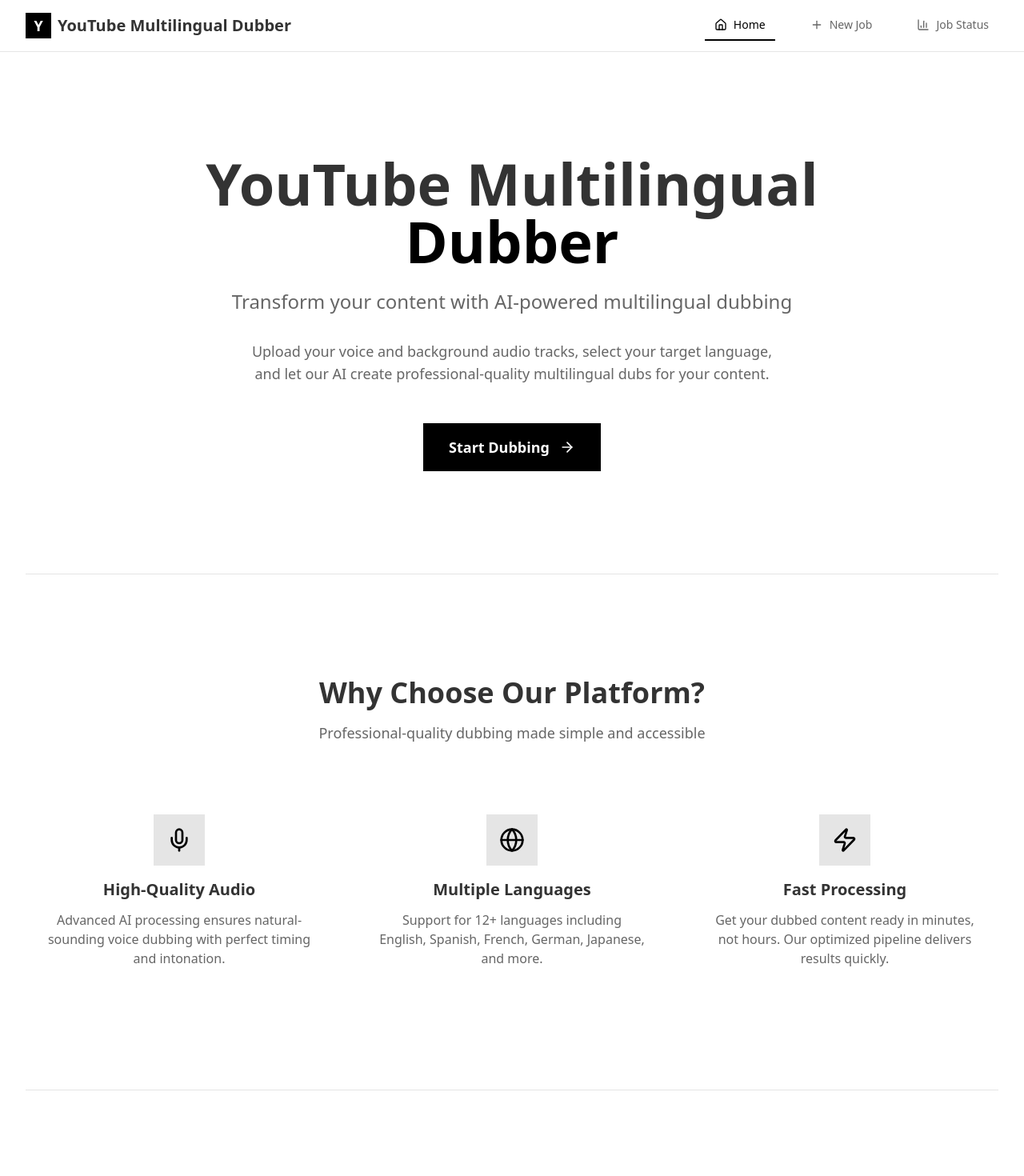
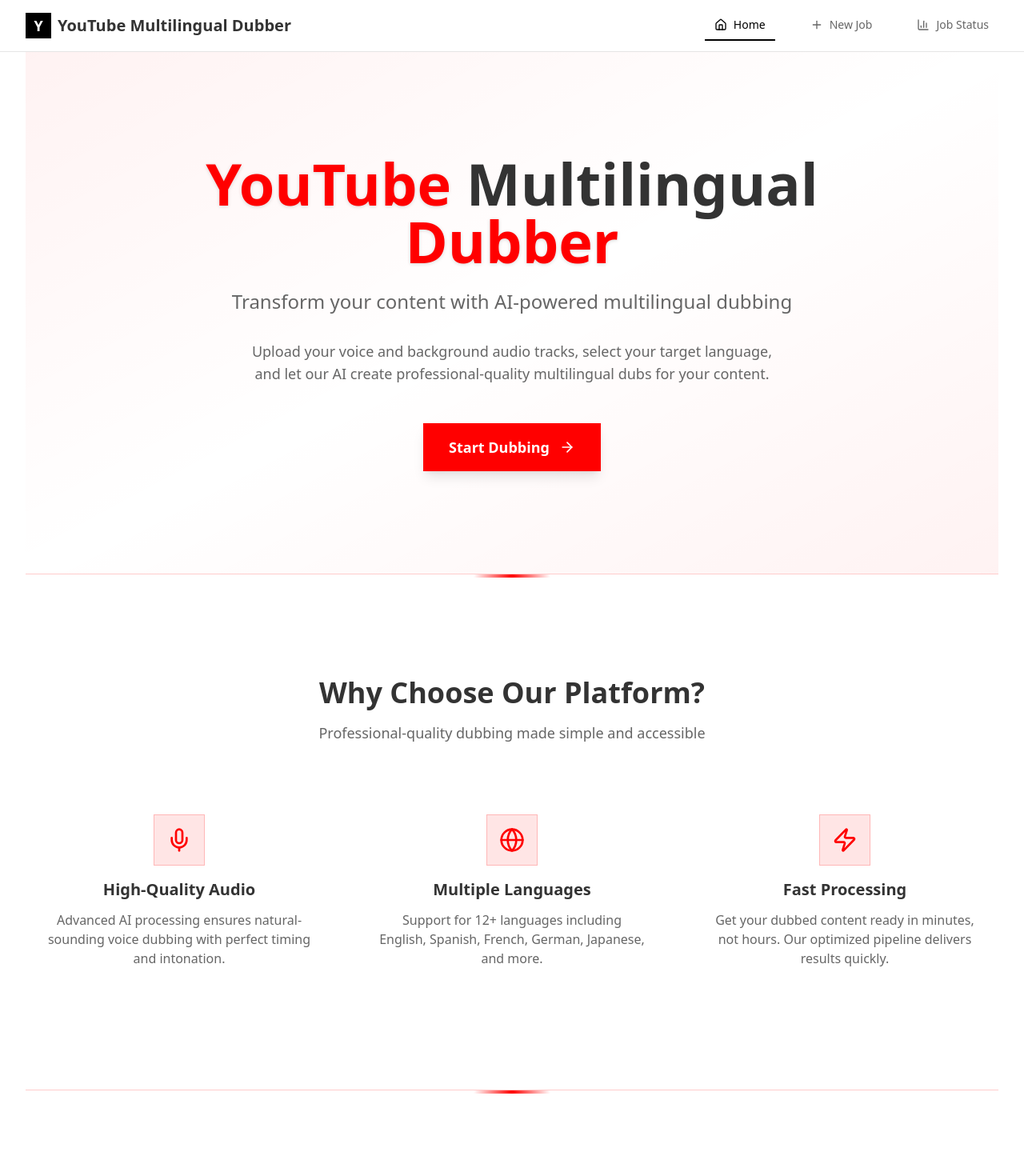
Before and after one commit to iudofia2026/youtubedubber.com, a Next.js app in the folder frontend/: page / in a window 1280 px wide. Shown: the top 1470 px of the page at 80% size. Built offline with nearby package versions, Linux system fonts and the light colour scheme.

Commit message:
Add YouTube-style coloring to homepage - red accents, buttons, and visual elements

```diff
--- a/frontend/app/page.tsx
+++ b/frontend/app/page.tsx
@@ -14,21 +14,23 @@
       <main className="max-w-7xl mx-auto px-4 sm:px-6 lg:px-8">
         {/* Hero Section */}
         <motion.section
-          className="py-20 sm:py-32"
+          className="py-20 sm:py-32 relative overflow-hidden"
           initial={{ opacity: 0, y: 20 }}
           animate={{ opacity: 1, y: 0 }}
           transition={{ duration: 0.8 }}
         >
-          <div className="text-center">
+          {/* YouTube-style background accent */}
+          <div className="absolute inset-0 bg-gradient-to-br from-[#ff0000]/5 via-transparent to-[#ff0000]/5 pointer-events-none"></div>
+          <div className="text-center relative z-10">
             <motion.h1
               className="text-4xl sm:text-6xl lg:text-7xl font-bold text-foreground mb-6"
               initial={{ opacity: 0, y: 20 }}
               animate={{ opacity: 1, y: 0 }}
               transition={{ duration: 0.8, delay: 0.2 }}
             >
-              YouTube Multilingual
+              <span className="text-[#ff0000] drop-shadow-sm">YouTube</span> Multilingual
               <br />
-              <span className="text-primary">Dubber</span>
+              <span className="text-[#ff0000] drop-shadow-sm">Dubber</span>
             </motion.h1>
 
             <motion.p
@@ -57,7 +59,7 @@
             >
               <Link href="/new">
                 <motion.button
-                  className="inline-flex items-center space-x-3 bg-primary text-primary-foreground px-8 py-4 text-lg font-semibold hover:bg-primary/90 transition-colors duration-200"
+                  className="inline-flex items-center space-x-3 bg-[#ff0000] text-white px-8 py-4 text-lg font-semibold hover:bg-[#cc0000] transition-colors duration-200 shadow-lg"
                   whileHover={{ scale: 1.05 }}
                   whileTap={{ scale: 0.95 }}
                 >
@@ -71,11 +73,13 @@
 
         {/* Features Section */}
         <motion.section
-          className="py-20 sm:py-32 border-t border-border"
+          className="py-20 sm:py-32 border-t border-[#ff0000]/20 relative"
           initial={{ opacity: 0, y: 20 }}
           animate={{ opacity: 1, y: 0 }}
           transition={{ duration: 0.8, delay: 1 }}
         >
+          {/* Subtle YouTube accent */}
+          <div className="absolute top-0 left-1/2 transform -translate-x-1/2 w-24 h-1 bg-gradient-to-r from-transparent via-[#ff0000] to-transparent"></div>
           <div className="text-center mb-16">
             <h2 className="text-3xl sm:text-4xl font-bold text-foreground mb-4">
               Why Choose Our Platform?
@@ -112,8 +116,8 @@
                   animate={{ opacity: 1, y: 0 }}
                   transition={{ duration: 0.8, delay: 1.2 + index * 0.2 }}
                 >
-                  <div className="w-16 h-16 bg-primary/10 flex items-center justify-center mx-auto mb-4">
-                    <Icon className="w-8 h-8 text-primary" />
+                  <div className="w-16 h-16 bg-[#ff0000]/10 flex items-center justify-center mx-auto mb-4 border border-[#ff0000]/20">
+                    <Icon className="w-8 h-8 text-[#ff0000]" />
                   </div>
                   <h3 className="text-xl font-semibold text-foreground mb-3">
                     {feature.title}
@@ -129,11 +133,13 @@
 
         {/* CTA Section */}
         <motion.section
-          className="py-20 sm:py-32 border-t border-border"
+          className="py-20 sm:py-32 border-t border-[#ff0000]/20 relative"
           initial={{ opacity: 0, y: 20 }}
           animate={{ opacity: 1, y: 0 }}
           transition={{ duration: 0.8, delay: 1.6 }}
         >
+          {/* YouTube-style accent line */}
+          <div className="absolute top-0 left-1/2 transform -translate-x-1/2 w-24 h-1 bg-gradient-to-r from-transparent via-[#ff0000] to-transparent"></div>
           <div className="text-center">
             <h2 className="text-3xl sm:text-4xl font-bold text-foreground mb-4">
               Ready to Get Started?
@@ -143,7 +149,7 @@
             </p>
             <Link href="/new">
               <motion.button
-                className="inline-flex items-center space-x-3 bg-primary text-primary-foreground px-8 py-4 text-lg font-semibold hover:bg-primary/90 transition-colors duration-200"
+                className="inline-flex items-center space-x-3 bg-[#ff0000] text-white px-8 py-4 text-lg font-semibold hover:bg-[#cc0000] transition-colors duration-200 shadow-lg"
                 whileHover={{ scale: 1.05 }}
                 whileTap={{ scale: 0.95 }}
               >
```
